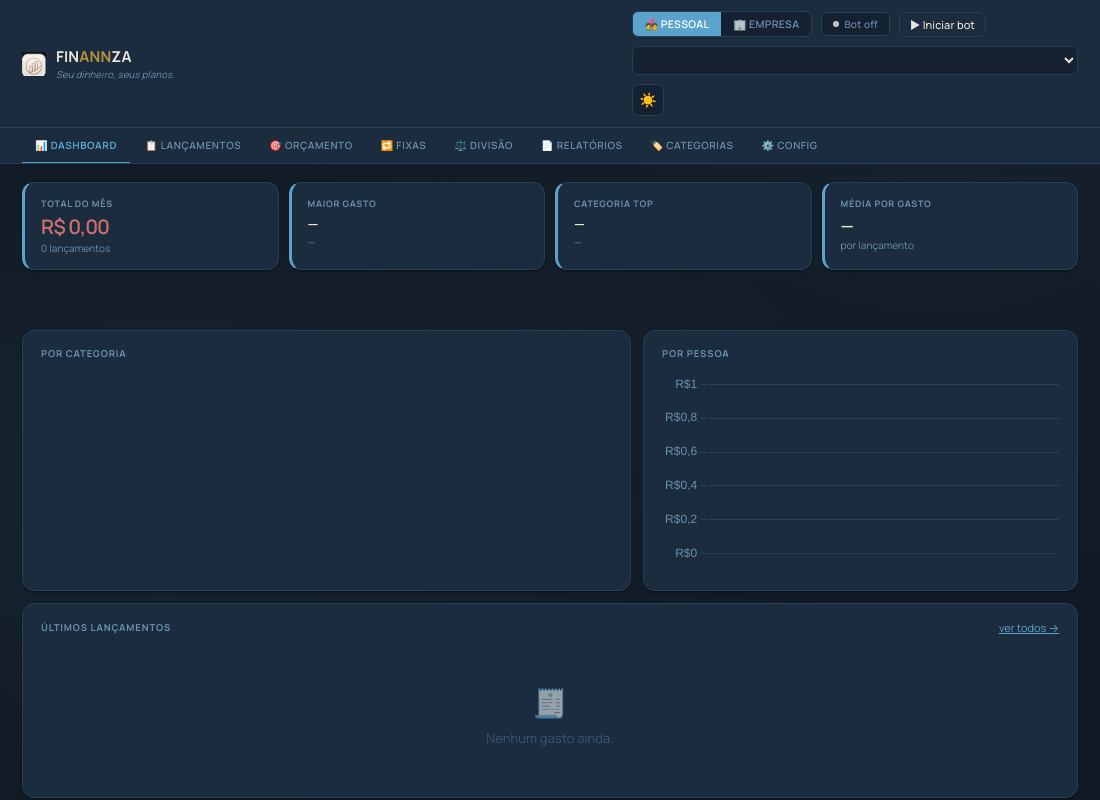
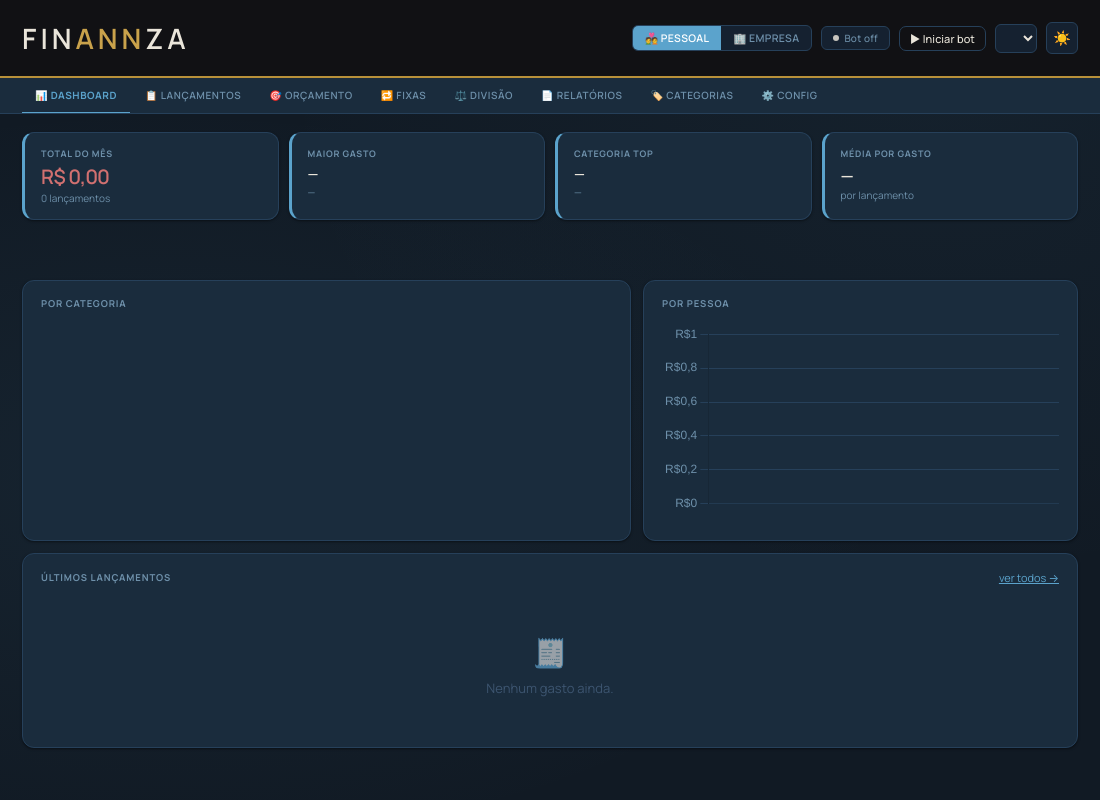
Before and after one commit to otreblag/gastos-casal-app, an Electron app: page src/index.html in a window 1100 px wide. Both pictures are taken after a click on the button "Alternar tema claro/escuro". Drawn offline with nearby package versions, Linux system fonts and the light colour scheme; no server answers.

Commit message:
Redesign header, add update-check feedback, and fix release publishing
- Header: remove cropped logo/subtitle, enlarge FINANNZA wordmark with gold
  accent, fix a global select{width:100%} rule that was wrapping the header
  controls onto multiple lines.
- main.js: manual "Verificar atualizações" now shows a dialog in every case
  (dev mode, already up to date, or error) instead of failing silently.
- package.json: bump to 1.1.1; set releaseType:"release" so future
  `npm run release` runs publish directly instead of leaving a GitHub draft
  (all prior releases, including 1.0.0 and 1.1.0, were stuck as drafts and
  never visible to the auto-updater).

```diff
--- a/package.json
+++ b/package.json
@@ -1,6 +1,6 @@
 {
   "name": "finannza",
-  "version": "1.1.0",
+  "version": "1.1.1",
   "description": "Controle financeiro do casal — sem API, 100% local",
   "main": "main.js",
   "scripts": {
@@ -18,7 +18,8 @@
       {
         "provider": "github",
         "owner": "otreblag",
-        "repo": "gastos-casal-app"
+        "repo": "gastos-casal-app",
+        "releaseType": "release"
       }
     ],
     "win": {
--- a/src/index.html
+++ b/src/index.html
@@ -39,19 +39,17 @@
     [data-theme="dark"] body{background-image:radial-gradient(ellipse at 15% 60%,rgba(91,163,204,.07) 0%,transparent 55%),radial-gradient(ellipse at 85% 10%,rgba(91,163,204,.05) 0%,transparent 50%)}
 
     /* ─── HEADER ─────────────────────────────────────────────────────── */
-    .header{background:var(--surface);border-bottom:1px solid var(--border);padding:11px 22px;display:flex;align-items:center;justify-content:space-between;flex-shrink:0;box-shadow:0 1px 0 var(--border)}
-    .logo{font-size:18px;margin-right:10px;opacity:.75}
-    .logo-img{width:24px;height:24px;margin-right:10px;object-fit:contain;flex-shrink:0}
-    .header-title{font-size:15px;font-weight:700;letter-spacing:.01em;color:var(--text)}
-    .header-title .brand-gold{color:#B8913A}
-    .header-sub{font-size:9.5px;color:var(--muted);letter-spacing:.04em;text-transform:uppercase;margin-top:1px}
-    .header-sub.brand-tagline{font-style:italic;text-transform:none;letter-spacing:.02em}
+    .header{background:var(--surface);border-bottom:2px solid #B8913A;padding:22px 22px;display:flex;align-items:center;justify-content:space-between;flex-shrink:0}
+    [data-theme="dark"] .header{background:#111114}
+    .header-brand{display:flex;align-items:center}
+    .header-title{font-size:28px;font-weight:600;letter-spacing:.14em;color:var(--text);line-height:1}
+    .header-title .brand-gold{color:#C9A24B}
     .header-right{display:flex;align-items:center;gap:9px;flex-wrap:wrap}
     .bot-pill{display:flex;align-items:center;gap:5px;font-size:10px;color:var(--muted);background:var(--faint);padding:4px 11px;border-radius:6px;border:1px solid var(--border);letter-spacing:.03em;font-weight:500}
     .dot{width:6px;height:6px;border-radius:50%;background:#C8C5BE;flex-shrink:0;transition:background .3s}
     .dot.on{background:#3A9E6E;animation:pulse 2.5s infinite}
     @keyframes pulse{0%,100%{opacity:1}50%{opacity:.3}}
-    select.month{font-size:11px;border:1px solid var(--border);border-radius:6px;padding:5px 10px;background:var(--faint);color:var(--text);cursor:pointer;letter-spacing:.01em;font-weight:500;font-family:inherit}
+    select.month{width:auto;flex-shrink:0;font-size:11px;border:1px solid var(--border);border-radius:6px;padding:5px 10px;background:var(--faint);color:var(--text);cursor:pointer;letter-spacing:.01em;font-weight:500;font-family:inherit}
 
     /* Context switcher */
     .ctx-toggle{display:flex;border:1px solid var(--border);border-radius:6px;overflow:hidden;background:var(--faint)}
@@ -263,7 +261,6 @@
     [data-theme="dark"] .budget-bar-wrap{background:var(--faint)}
     [data-theme="dark"] .tabs{background:var(--surface)}
     [data-theme="dark"] .badge-installment{background:#2A1E08;color:#C8A060;border-color:#4A3810}
-    [data-theme="dark"] .header{box-shadow:0 1px 0 var(--border)}
     [data-theme="dark"] .card{box-shadow:var(--shadow-sm)}
     [data-theme="dark"] .card:hover{box-shadow:var(--shadow-md)}
     [data-theme="dark"] .metric{box-shadow:var(--shadow-sm)}
@@ -303,12 +300,8 @@
 <body>
 
 <div class="header">
-  <div style="display:flex;align-items:center;">
-    <img src="../assets/icon.png" alt="Finannza" class="logo-img" />
-    <div>
-      <div class="header-title">FIN<span class="brand-gold">ANN</span>ZA</div>
-      <div class="header-sub brand-tagline">Seu dinheiro, seus planos.</div>
-    </div>
+  <div class="header-brand">
+    <div class="header-title">FIN<span class="brand-gold">ANN</span>ZA</div>
   </div>
   <div class="header-right">
     <div class="ctx-toggle">
```
Also changed, not shown: main.js (+43 -2 lines).
